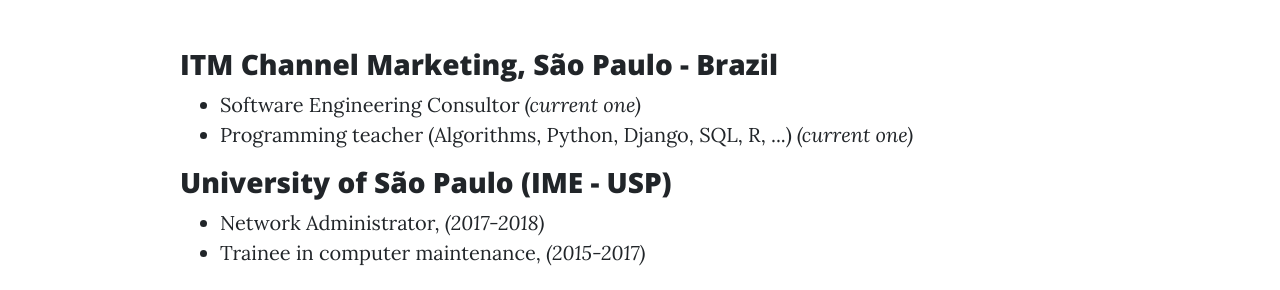
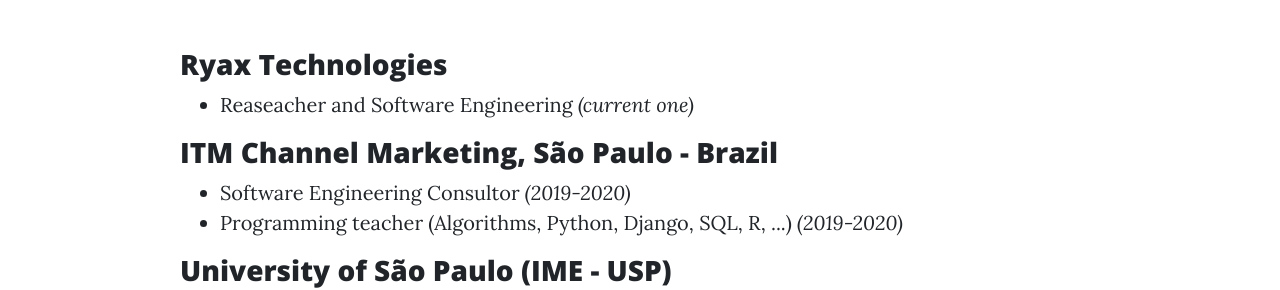
Before and after one commit to andersonandrei/andersonandrei.github.io, a website: page industry.html in a window 1280 px wide. Shown: the part 534-824 px from the top of the page. Drawn offline with nearby package versions, Linux system fonts and the light colour scheme.

Commit message:
Add Ryax on industry

```diff
--- a/industry.html
+++ b/industry.html
@@ -82,10 +82,15 @@
     <div class="row">
       <div class="col-lg-10 col-md-10 mx-auto">
 
+      <h3> Ryax Technologies </h3>
+        <ul>
+        <li> Reaseacher and Software Engineering <i> (current one) </i> </li>
+      </ul>
+
       <h3> ITM Channel Marketing, São Paulo - Brazil </h3>
         <ul>
-        <li> Software Engineering Consultor <i> (current one) </i> </li>
-        <li> Programming teacher (Algorithms, Python, Django, SQL, R, ...) <i> (current one) </i> </li>
+        <li> Software Engineering Consultor <i> (2019-2020) </i> </li>
+        <li> Programming teacher (Algorithms, Python, Django, SQL, R, ...) <i> (2019-2020) </i> </li>
       </ul>
 
       <h3> University of São Paulo (IME - USP) </h3>
```
